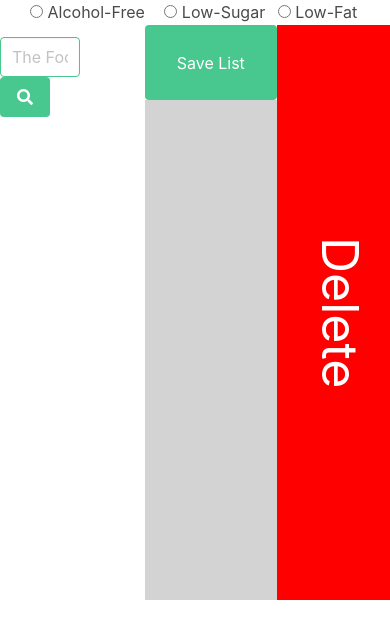
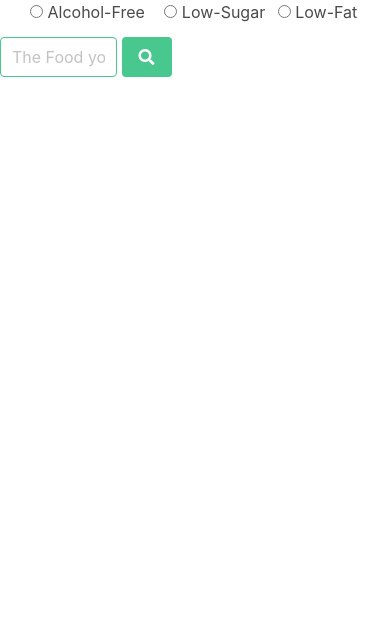
Before and after one commit to tonganknight/awesome-sauce, a plain HTML site: page index.html in a window 390 px wide. Drawn offline with nearby package versions, Linux system fonts and the light colour scheme.

Commit message:
made changes to css

```diff
--- a/assets/cs/stlye.css
+++ b/assets/cs/stlye.css
@@ -27,6 +27,12 @@
     height: 300px;
     width: 300px;
     border-radius: 17px;
+}
+
+a {
+    padding: 5px;
+    background: var(--secondarycolor);
+    border-radius: inherit;
 }
 
 .a.results{
@@ -123,3 +129,7 @@
     margin-bottom: 5px;
     margin-left:15px;
 }
+
+/* @media screen and (max-width: 760px) {
+    #dump {display: block;}
+} */
--- a/assets/js/script.js
+++ b/assets/js/script.js
@@ -98,6 +98,8 @@ function foodsearch(){
 
                     //link for recipe
                 var recipe1link = data.hits[0].recipe.url;
+
+
 
 
 
--- a/index.html
+++ b/index.html
@@ -86,15 +86,15 @@
                     </div>
                 </div>
                 <div class=" inputsection column">
-                    <button id="greenbutton" class=" savebutton button is-success">Save List</button>
+                    <button id="greenbutton" class=" savebutton button is-success is-hidden-mobile">Save List</button>
 
-                    <div id="fav" class="fav" >
+                    <div id="fav" class="fav is-hidden-mobile" >
 
 
                     </div>
 
                 </div>
-                <div id="dump" class=" trash column"><span class="trashtext">Delete</span>
+                <div id="dump" class=" trash column is-hidden-mobile"><span class="trashtext">Delete</span>
 
                 </div>
 
```
